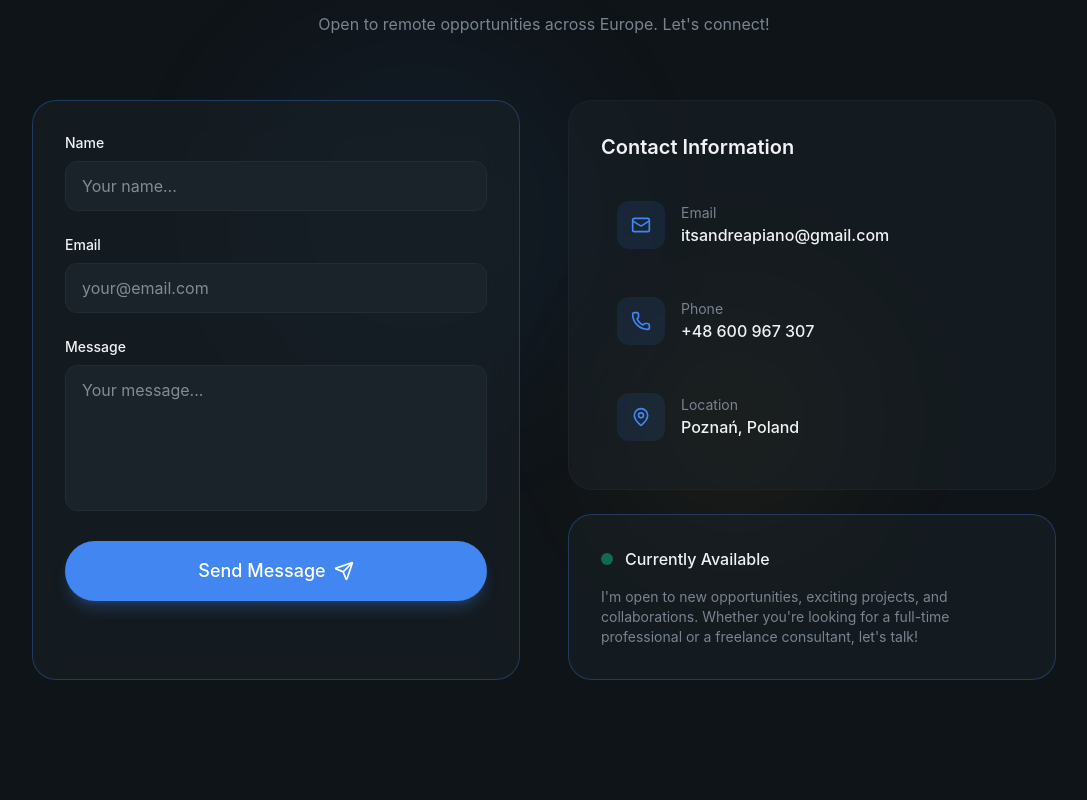
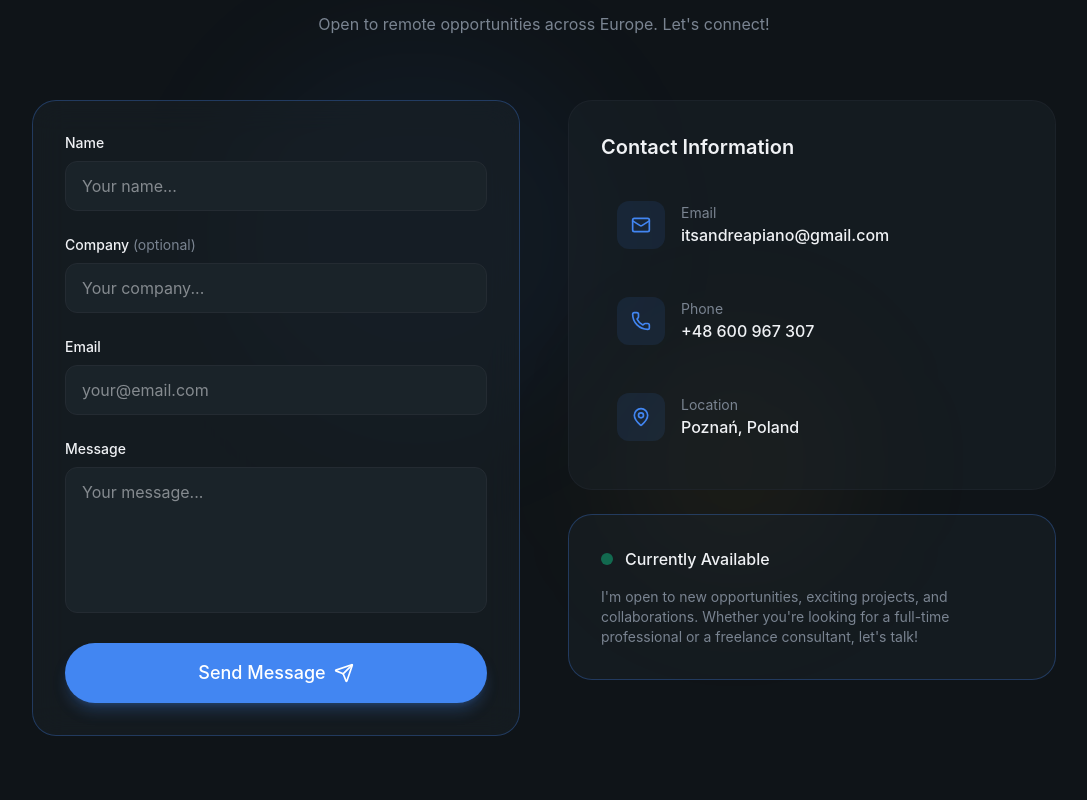
Before and after one commit to itsandreapiano/portfolio-2k26, a Next.js app: page / in a window 1280 px wide. Shown: the part 6840-7640 px from the top of the page, without its empty margins (96-1183 px from the left). Built offline with nearby package versions, Linux system fonts and the light colour scheme.

Commit message:
feat: form validation

```diff
--- a/src/sections/Contact.jsx
+++ b/src/sections/Contact.jsx
@@ -1,3 +1,5 @@
+"use client";
+
 import {
   Mail,
   Phone,
@@ -7,7 +9,7 @@ import {
   AlertCircle,
 } from "lucide-react";
 import { Button } from "@/components/Button";
-import { useState } from "react";
+import { useRef, useState } from "react";
 import emailjs from "@emailjs/browser";
 import Link from "next/link";
 
@@ -28,35 +30,114 @@ const contactInfo = [
     icon: MapPin,
     label: "Location",
     value: "Poznań, Poland",
-    href: "#",
+    href: null,
   },
 ];
+
+// Validation rules
+const validationRules = {
+  name: /^[\p{L}\p{M}][\p{L}\p{M}\s.'’-]+$/u,
+  company: /^[\p{L}\p{M}\p{N}][\p{L}\p{M}\p{N}\s.,&'’()/-]*$/u,
+  email: /^[^\s@]+@[^\s@]+\.[^\s@]{2,}$/,
+  message: /^[\s\S]{10,}$/,
+};
+
+const validateForm = (data) => {
+  const errors = {};
+
+  const name = data.name.trim();
+  const company = data.company.trim();
+  const email = data.email.trim();
+  const message = data.message.trim();
+
+  if (!validationRules.name.test(name)) {
+    errors.name = "Name must contain at least 2 valid characters.";
+  }
+
+  if (company && !validationRules.company.test(company)) {
+    errors.company = "Please enter a valid company name.";
+  }
+
+  if (!validationRules.email.test(email)) {
+    errors.email = "Please enter a valid email address.";
+  }
+
+  if (!validationRules.message.test(message)) {
+    errors.message = "Message must contain at least 10 characters.";
+  }
+
+  return errors;
+};
+
+const inputClasses =
+  "w-full px-4 py-3 bg-surface rounded-xl border outline-none transition-all focus:ring-1 focus:ring-primary disabled:cursor-not-allowed";
 
 export const Contact = () => {
   const [formData, setFormData] = useState({
     name: "",
+    company: "",
     email: "",
     message: "",
   });
+
+  const [errors, setErrors] = useState({});
   const [isLoading, setIsLoading] = useState(false);
+  const [isSubmitted, setIsSubmitted] = useState(false);
+
   const [submitStatus, setSubmitStatus] = useState({
-    type: null, // 'success' or 'error'
+    type: null,
     message: "",
   });
+
+  const submissionInProgress = useRef(false);
+  const submissionCompleted = useRef(false);
+
+  const isFormDisabled = isLoading || isSubmitted;
+
+  const handleChange = (field, value) => {
+    if (submissionInProgress.current || submissionCompleted.current) {
+      return;
+    }
+
+    setFormData((prev) => ({
+      ...prev,
+      [field]: value,
+    }));
+
+    setErrors((prev) => ({
+      ...prev,
+      [field]: undefined,
+    }));
+  };
 
   const handleSubmit = async (e) => {
     e.preventDefault();
 
-    if (isLoading) return;
+    if (submissionInProgress.current || submissionCompleted.current) {
+      return;
+    }
 
+    const validationErrors = validateForm(formData);
+
+    if (Object.keys(validationErrors).length > 0) {
+      setErrors(validationErrors);
+      return;
+    }
+
+    submissionInProgress.current = true;
+
+    setErrors({});
     setIsLoading(true);
     setSubmitStatus({ type: null, message: "" });
 
     try {
       const serviceId = process.env.NEXT_PUBLIC_EMAILJS_SERVICE_ID;
+
       const templateId = process.env.NEXT_PUBLIC_EMAILJS_TEMPLATE_ID;
+
       const confirmationTemplateId =
         process.env.NEXT_PUBLIC_EMAILJS_CONFIRMATION_TEMPLATE_ID;
+
       const publicKey = process.env.NEXT_PUBLIC_EMAILJS_PUBLIC_KEY;
 
       if (!serviceId || !templateId || !publicKey) {
@@ -65,16 +146,24 @@ export const Contact = () => {
 
       const templateParams = {
         name: formData.name.trim(),
+        company: formData.company.trim() || "Not provided",
         email: formData.email.trim(),
         message: formData.message.trim(),
       };
 
-      // 1. Send the contact message to your inbox
-      await emailjs.send(serviceId, templateId, templateParams, {
-        publicKey,
+      // Send the message to your inbox
+      await emailjs.send(serviceId, templateId, templateParams, { publicKey });
+
+      // Lock the form after successful submission
+      submissionCompleted.current = true;
+      setIsSubmitted(true);
+
+      setSubmitStatus({
+        type: "success",
+        message: "Message sent! I'll be in touch soon.",
       });
 
-      // 2. Send an automatic confirmation to the visitor
+      // Send automatic confirmation to the visitor
       if (confirmationTemplateId) {
         try {
           await emailjs.send(
@@ -87,13 +176,6 @@ export const Contact = () => {
           console.error("Confirmation email failed:", confirmationError);
         }
       }
-
-      setSubmitStatus({
-        type: "success",
-        message: "Message sent! I'll be in touch soon.",
-      });
-
-      setFormData({ name: "", email: "", message: "" });
     } catch (error) {
       console.error("EmailJS error:", error);
 
@@ -102,12 +184,15 @@ export const Contact = () => {
         message: "Failed to send message. Please try again later.",
       });
     } finally {
+      submissionInProgress.current = false;
       setIsLoading(false);
     }
   };
+
   return (
     <section id="contact" className="py-32 relative overflow-hidden">
-      <div className="absolute top-0 left-0 w-full h-full">
+      {/* Background */}
+      <div className="absolute top-0 left-0 w-full h-full pointer-events-none">
         <div className="absolute top-1/4 left-1/4 w-96 h-96 bg-primary/5 rounded-full blur-3xl" />
         <div className="absolute bottom-1/4 right-1/4 w-64 h-64 bg-highlight/5 rounded-full blur-3xl" />
       </div>
@@ -118,20 +203,33 @@ export const Contact = () => {
           <span className="text-primary text-sm font-medium tracking-wider uppercase animate-fade-in">
             Get In Touch
           </span>
+
           <h2 className="text-4xl md:text-5xl font-bold mt-4 mb-6 animate-fade-in animation-delay-100 text-primary">
             Let's make it{" "}
             <span className="font-serif italic font-normal text-white">
-              happen.{" "}
+              happen.
             </span>
           </h2>
+
           <p className="text-muted-foreground animate-fade-in animation-delay-200">
             Open to remote opportunities across Europe. Let's connect!
           </p>
         </div>
 
         <div className="grid lg:grid-cols-2 gap-12 max-w-5xl mx-auto">
+          {/* Contact Form */}
           <div className="glass p-8 rounded-3xl border border-primary/30 animate-fade-in animation-delay-300">
-            <form className="space-y-6" onSubmit={handleSubmit}>
+            <form
+              className="space-y-6"
+              onSubmit={handleSubmit}
+              autoComplete="off"
+              noValidate
+            >
+              <fieldset
+                disabled={isFormDisabled}
+                className="space-y-6 min-w-0 disabled:opacity-60"
+              >
+                {/* Name */}
                 <div>
                   <label
                     htmlFor="name"
@@ -139,38 +237,108 @@ export const Contact = () => {
                   >
                     Name
                   </label>
+
                   <input
                     id="name"
+                    name="contact_full_name"
                     type="text"
                     required
+                    autoComplete="off"
+                    spellCheck={false}
                     placeholder="Your name..."
                     value={formData.name}
-                  onChange={(e) =>
-                    setFormData({ ...formData, name: e.target.value })
-                  }
-                  className="w-full px-4 py-3 bg-surface rounded-xl border border-border focus:border-primary focus:ring-1 focus:ring-primary outline-none transition-all"
+                    onChange={(e) => handleChange("name", e.target.value)}
+                    aria-invalid={!!errors.name}
+                    aria-describedby={errors.name ? "name-error" : undefined}
+                    className={`${inputClasses} ${
+                      errors.name
+                        ? "border-red-500"
+                        : "border-border focus:border-primary"
+                    }`}
                   />
+
+                  {errors.name && (
+                    <p id="name-error" className="text-red-400 text-xs mt-2">
+                      {errors.name}
+                    </p>
+                  )}
                 </div>
 
+                {/* Company - Optional */}
+                <div>
+                  <label
+                    htmlFor="company"
+                    className="block text-sm font-medium mb-2"
+                  >
+                    Company{" "}
+                    <span className="text-muted-foreground font-normal">
+                      (optional)
+                    </span>
+                  </label>
+
+                  <input
+                    id="company"
+                    name="contact_company"
+                    type="text"
+                    autoComplete="off"
+                    spellCheck={false}
+                    placeholder="Your company..."
+                    value={formData.company}
+                    onChange={(e) => handleChange("company", e.target.value)}
+                    aria-invalid={!!errors.company}
+                    aria-describedby={
+                      errors.company ? "company-error" : undefined
+                    }
+                    className={`${inputClasses} ${
+                      errors.company
+                        ? "border-red-500"
+                        : "border-border focus:border-primary"
+                    }`}
+                  />
+
+                  {errors.company && (
+                    <p id="company-error" className="text-red-400 text-xs mt-2">
+                      {errors.company}
+                    </p>
+                  )}
+                </div>
+
+                {/* Email */}
                 <div>
                   <label
                     htmlFor="email"
-                  type="email"
                     className="block text-sm font-medium mb-2"
                   >
                     Email
                   </label>
+
                   <input
+                    id="email"
+                    name="contact_email_address"
+                    type="email"
                     required
+                    autoComplete="off"
+                    spellCheck={false}
                     placeholder="your@email.com"
                     value={formData.email}
-                  onChange={(e) =>
-                    setFormData({ ...formData, email: e.target.value })
-                  }
-                  className="w-full px-4 py-3 bg-surface rounded-xl border border-border focus:border-primary focus:ring-1 focus:ring-primary outline-none transition-all"
+                    onChange={(e) => handleChange("email", e.target.value)}
+                    aria-invalid={!!errors.email}
+                    aria-describedby={errors.email ? "email-error" : undefined}
+                    className={`${inputClasses} ${
+                      errors.email
+                        ? "border-red-500"
+                        : "border-border focus:border-primary"
+                    }`}
                   />
+
+                  {errors.email && (
+                    <p id="email-error" className="text-red-400 text-xs mt-2">
+                      {errors.email}
+                    </p>
+                  )}
                 </div>
 
+                {/* Message */}
                 <div>
                   <label
                     htmlFor="message"
@@ -178,18 +346,37 @@ export const Contact = () => {
                   >
                     Message
                   </label>
+
                   <textarea
+                    id="message"
+                    name="contact_message"
                     rows={5}
                     required
+                    autoComplete="off"
+                    spellCheck={false}
+                    placeholder="Your message..."
                     value={formData.message}
-                  onChange={(e) =>
-                    setFormData({ ...formData, message: e.target.value })
+                    onChange={(e) => handleChange("message", e.target.value)}
+                    aria-invalid={!!errors.message}
+                    aria-describedby={
+                      errors.message ? "message-error" : undefined
                     }
-                  placeholder="Your message..."
-                  className="w-full px-4 py-3 bg-surface rounded-xl border border-border focus:border-primary focus:ring-1 focus:ring-primary outline-none transition-all resize-none"
+                    className={`${inputClasses} resize-none ${
+                      errors.message
+                        ? "border-red-500"
+                        : "border-border focus:border-primary"
+                    }`}
                   />
+
+                  {errors.message && (
+                    <p id="message-error" className="text-red-400 text-xs mt-2">
+                      {errors.message}
+                    </p>
+                  )}
                 </div>
 
+                {/* Submit Button */}
+                {!isSubmitted && (
                   <Button
                     className="w-full"
                     type="submit"
@@ -197,7 +384,7 @@ export const Contact = () => {
                     disabled={isLoading}
                   >
                     {isLoading ? (
-                  <>Sending...</>
+                      "Sending..."
                     ) : (
                       <>
                         Send Message
@@ -205,11 +392,15 @@ export const Contact = () => {
                       </>
                     )}
                   </Button>
+                )}
+              </fieldset>
 
+              {/* Submission Status */}
               {submitStatus.type && (
                 <div
-                  className={`flex items-center gap-3
-                     p-4 rounded-xl ${
+                  role="status"
+                  aria-live="polite"
+                  className={`flex items-center gap-3 p-4 rounded-xl ${
                     submitStatus.type === "success"
                       ? "bg-green-500/10 border border-green-500/20 text-green-400"
                       : "bg-red-500/10 border border-red-500/20 text-red-400"
@@ -220,6 +411,7 @@ export const Contact = () => {
                   ) : (
                     <AlertCircle className="w-5 h-5 flex-shrink-0" />
                   )}
+
                   <p className="text-sm">{submitStatus.message}</p>
                 </div>
               )}
@@ -232,24 +424,41 @@ export const Contact = () => {
               <h3 className="text-xl font-semibold mb-6">
                 Contact Information
               </h3>
+
               <div className="space-y-4">
-                {contactInfo.map((item, i) => (
-                  <Link
-                    key={i}
-                    href={item.href}
-                    className="flex items-center gap-4 p-4 rounded-xl hover:bg-surface transition-colors group"
-                  >
+                {contactInfo.map((item) => {
+                  const content = (
+                    <>
                       <div className="w-12 h-12 rounded-xl bg-primary/10 flex items-center justify-center group-hover:bg-primary/20 transition-colors">
                         <item.icon className="w-5 h-5 text-primary" />
                       </div>
+
                       <div>
                         <div className="text-sm text-muted-foreground">
                           {item.label}
                         </div>
                         <div className="font-medium">{item.value}</div>
                       </div>
+                    </>
+                  );
+
+                  return item.href ? (
+                    <Link
+                      key={item.label}
+                      href={item.href}
+                      className="flex items-center gap-4 p-4 rounded-xl hover:bg-surface transition-colors group"
+                    >
+                      {content}
                     </Link>
-                ))}
+                  ) : (
+                    <div
+                      key={item.label}
+                      className="flex items-center gap-4 p-4 rounded-xl group"
+                    >
+                      {content}
+                    </div>
+                  );
+                })}
               </div>
             </div>
 
@@ -259,6 +468,7 @@ export const Contact = () => {
                 <span className="w-3 h-3 bg-analytics rounded-full animate-pulse" />
                 <span className="font-medium">Currently Available</span>
               </div>
+
               <p className="text-muted-foreground text-sm">
                 I'm open to new opportunities, exciting projects, and
                 collaborations. Whether you're looking for a full-time
```
Also changed, not shown: src/layout/Navbar.jsx (+12 -1 lines), src/sections/Hero.jsx (+11 -2 lines). Lines whose indentation alone changed are shown as unchanged.
